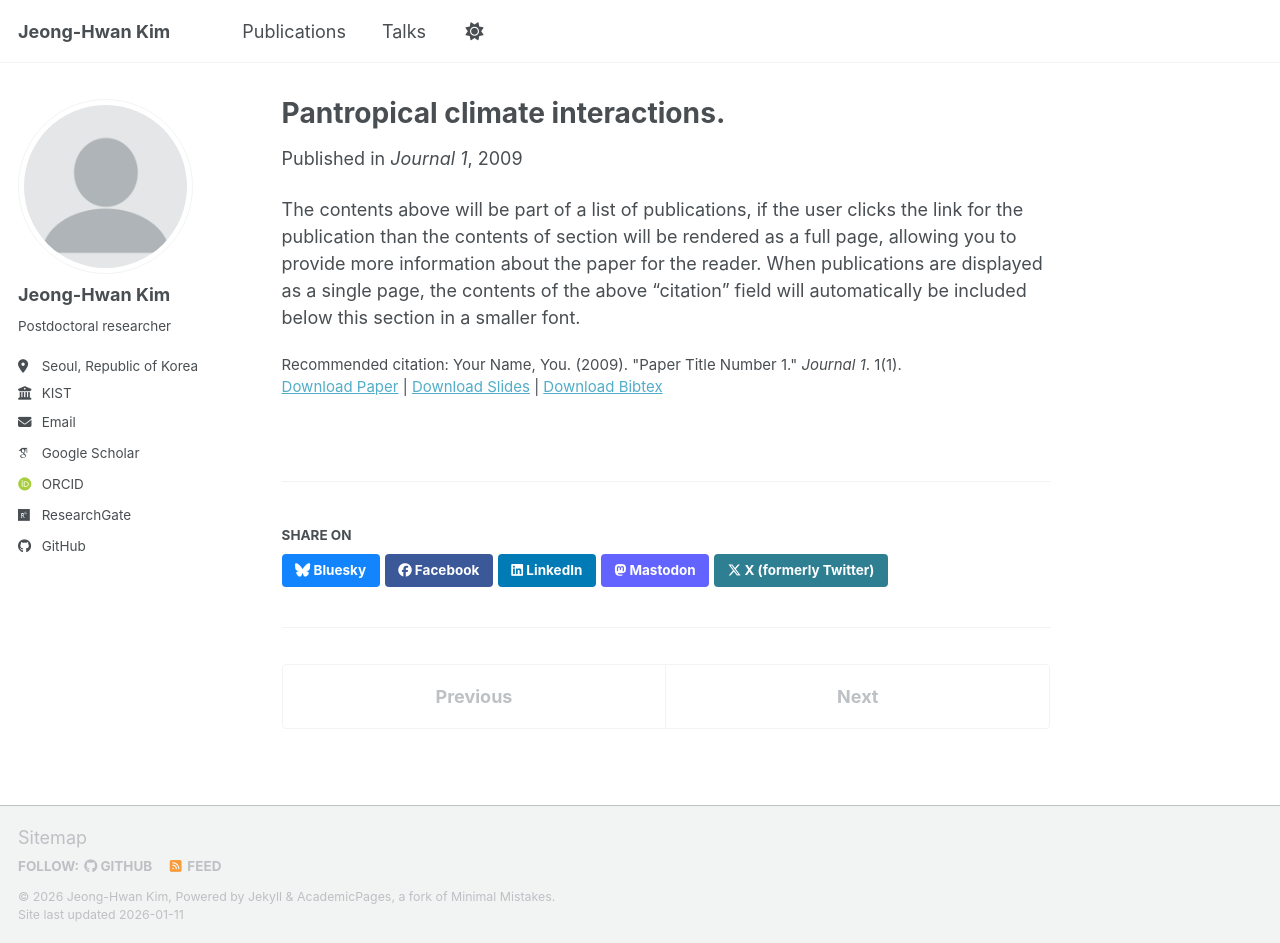
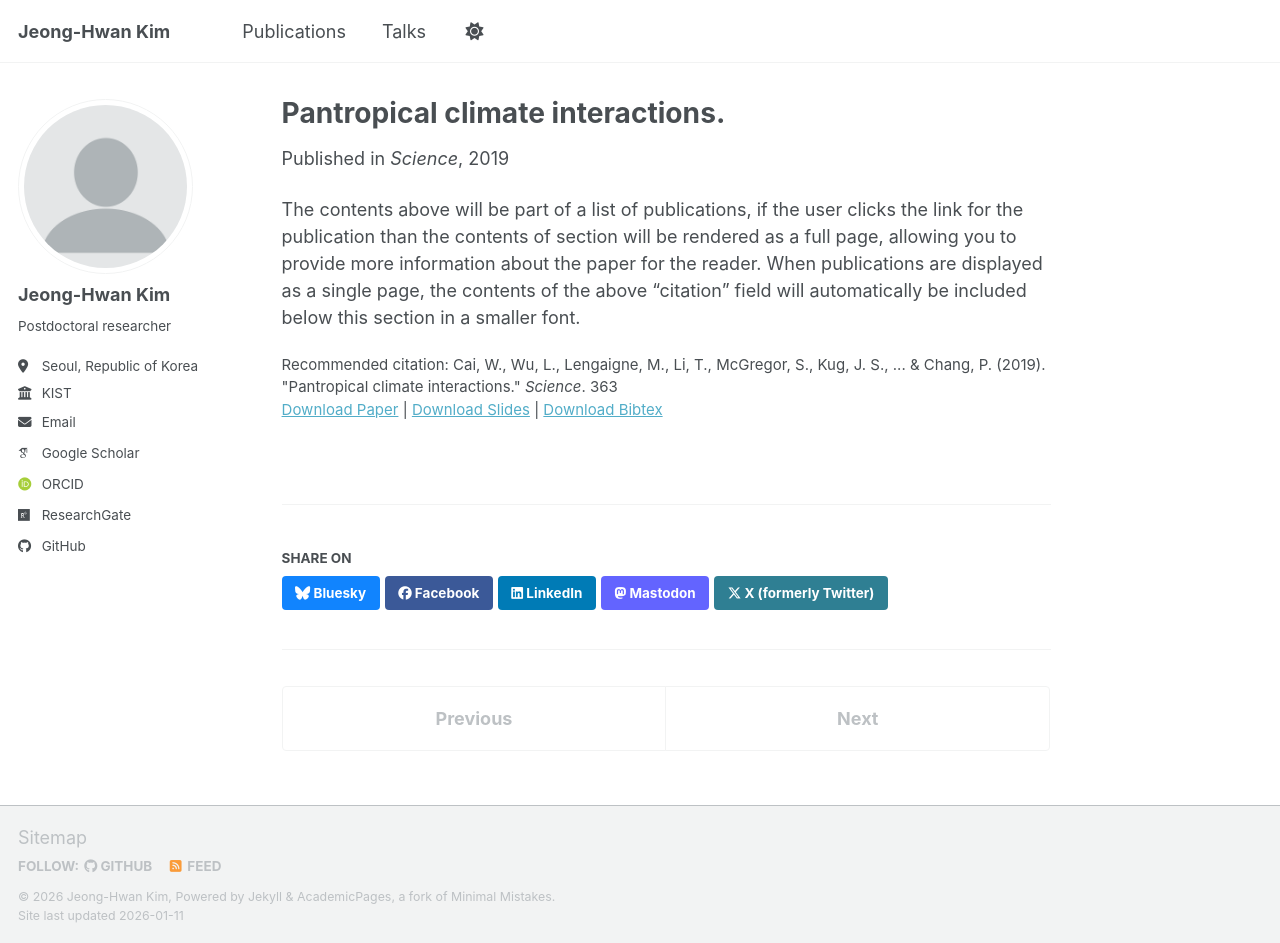
Before and after one commit to jeonghwan723/jeonghwan723.github.io, a Jekyll site: the page built from _publications/2009-10-01-paper-title-number-1.md, in a window 1280 px wide and 943 px high. Built offline with Jekyll 4.4.1, drawn with Linux system fonts in a browser that asks for light colours; some web fonts are replaced; a script bundle is joined from its source files by our own code; library files that are not in the unit come from our copies.

Commit message:
Update publication details for paper number 1

```diff
--- a/_publications/2009-10-01-paper-title-number-1.md
+++ b/_publications/2009-10-01-paper-title-number-1.md
@@ -5,11 +5,11 @@ collection: publications
 category: manuscripts
 permalink: /publication/2009-10-01-paper-title-number-1
 excerpt: 'This paper is about the number 1. The number 2 is left for future work.'
-date: 2009-10-01
-venue: 'Journal 1'
+date: 2019-03-01
+venue: 'Science'
 slidesurl: 'https://academicpages.github.io/files/slides1.pdf'
 paperurl: 'https://academicpages.github.io/files/paper1.pdf'
 bibtexurl: 'https://academicpages.github.io/files/bibtex1.bib'
-citation: 'Your Name, You. (2009). &quot;Paper Title Number 1.&quot; <i>Journal 1</i>. 1(1).'
+citation: 'Cai, W., Wu, L., Lengaigne, M., Li, T., McGregor, S., Kug, J. S., ... & Chang, P. (2019). &quot;Pantropical climate interactions.&quot; <i>Science</i>. 363'
 ---
 The contents above will be part of a list of publications, if the user clicks the link for the publication than the contents of section will be rendered as a full page, allowing you to provide more information about the paper for the reader. When publications are displayed as a single page, the contents of the above "citation" field will automatically be included below this section in a smaller font.
```
